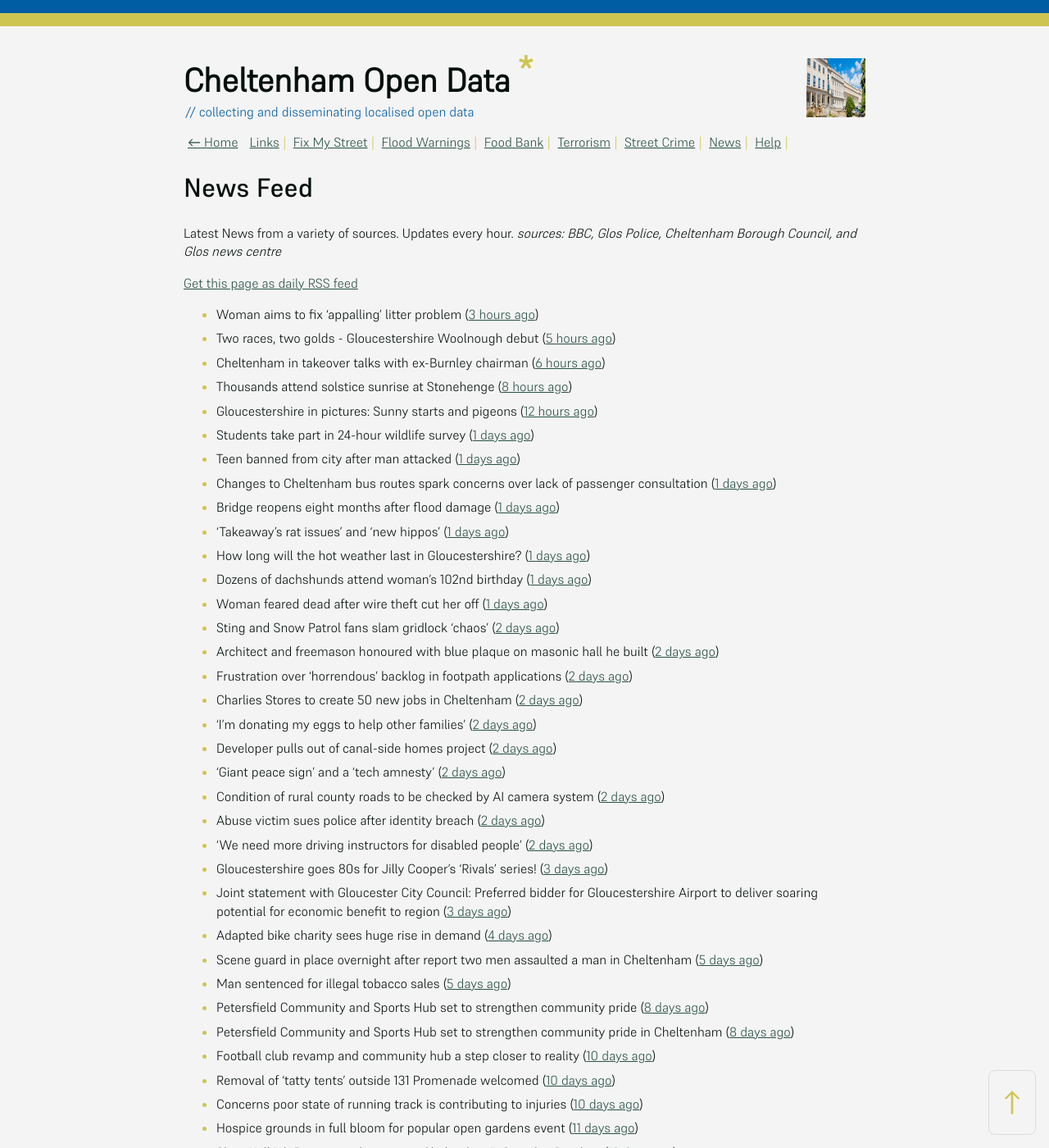
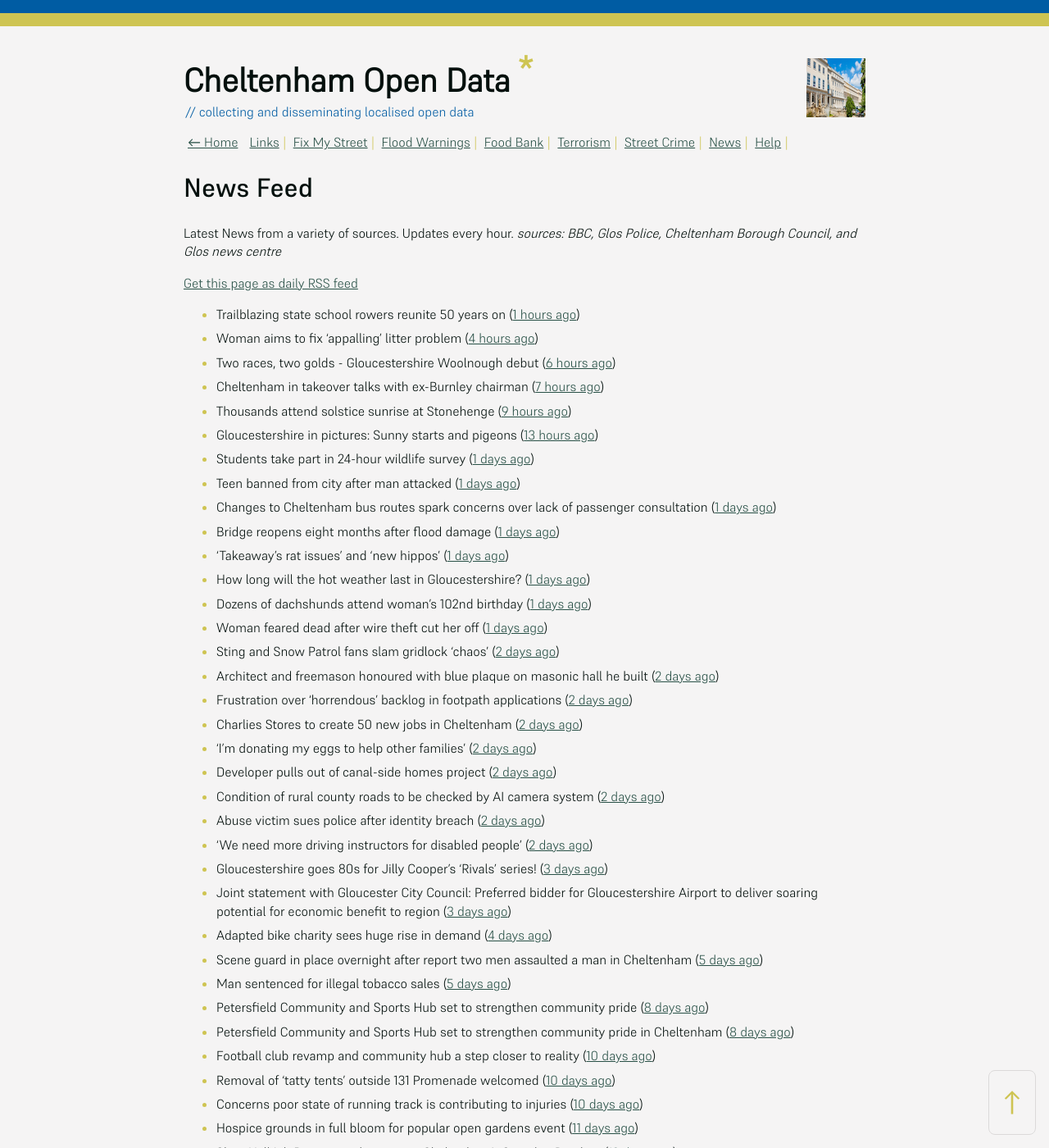
Before and after one commit to mat-0/cheltenham-open-data, a Jekyll site: the page built from _pages/news.md, in a window 1280 px wide and 1400 px high. Shown: the whole window at 82% size. Built offline with Jekyll 4.4.1, drawn with Linux system fonts in a browser that asks for light colours.

Commit message:
Updated 2025-06-21 19:58:04

```diff
--- a/_pages/news.md
+++ b/_pages/news.md
@@ -12,11 +12,12 @@ _sources: BBC, Glos Police, Cheltenham Borough Council, and Glos news centre_
 [Get this page as daily RSS feed](/daily.rss)
 
 <!-- news_marker starts -->
-- Woman aims to fix 'appalling' litter problem ([3 hours ago](https://www.bbc.com/news/articles/cqjq05rv191o))
-- Two races, two golds - Gloucestershire Woolnough debut ([5 hours ago](https://www.bbc.com/sport/rowing/articles/cgjg4516w15o))
-- Cheltenham in takeover talks with ex-Burnley chairman ([6 hours ago](https://www.bbc.com/sport/football/articles/ckg3v5135meo))
-- Thousands attend solstice sunrise at Stonehenge ([8 hours ago](https://www.bbc.com/news/articles/cg75gp1y233o))
-- Gloucestershire in pictures: Sunny starts and pigeons ([12 hours ago](https://www.bbc.com/news/articles/cwye9g90870o))
+- Trailblazing state school rowers reunite 50 years on ([1 hours ago](https://www.bbc.com/news/articles/ce9xgerg0n5o))
+- Woman aims to fix 'appalling' litter problem ([4 hours ago](https://www.bbc.com/news/articles/cqjq05rv191o))
+- Two races, two golds - Gloucestershire Woolnough debut ([6 hours ago](https://www.bbc.com/sport/rowing/articles/cgjg4516w15o))
+- Cheltenham in takeover talks with ex-Burnley chairman ([7 hours ago](https://www.bbc.com/sport/football/articles/ckg3v5135meo))
+- Thousands attend solstice sunrise at Stonehenge ([9 hours ago](https://www.bbc.com/news/articles/cg75gp1y233o))
+- Gloucestershire in pictures: Sunny starts and pigeons ([13 hours ago](https://www.bbc.com/news/articles/cwye9g90870o))
 - Students take part in 24-hour wildlife survey ([1 days ago](https://www.bbc.com/news/articles/cn41ze3r27zo))
 - Teen banned from city after man attacked ([1 days ago](https://www.bbc.com/news/articles/c75rl4we60wo))
 - Changes to Cheltenham bus routes spark concerns over lack of passenger consultation ([1 days ago](https://gloucesternewscentre.co.uk/changes-to-cheltenham-bus-routes-spark-concerns-over-lack-of-passenger-consultation/))
@@ -31,7 +32,6 @@ _sources: BBC, Glos Police, Cheltenham Borough Council, and Glos news centre_
 - Charlies Stores to create 50 new jobs in Cheltenham ([2 days ago](https://gloucesternewscentre.co.uk/charlies-stores-to-create-50-new-jobs-in-cheltenham/))
 - 'I'm donating my eggs to help other families' ([2 days ago](https://www.bbc.com/news/articles/c5y614jm758o))
 - Developer pulls out of canal-side homes project ([2 days ago](https://www.bbc.com/news/articles/cwyxe24xr1jo))
-- 'Giant peace sign' and a 'tech amnesty' ([2 days ago](https://www.bbc.com/news/articles/cglzk58j8jxo))
 - Condition of rural county roads to be checked by AI camera system ([2 days ago](https://gloucesternewscentre.co.uk/condition-of-rural-county-roads-to-be-checked-by-ai-camera-system/))
 - Abuse victim sues police after identity breach ([2 days ago](https://www.bbc.com/news/articles/cdxk0x09k7qo))
 - 'We need more driving instructors for disabled people' ([2 days ago](https://www.bbc.com/news/articles/cx27142pgn4o))
```
Also changed, not shown: _data/flood.json (+4 -4 lines), index.md (+5 -5 lines).
